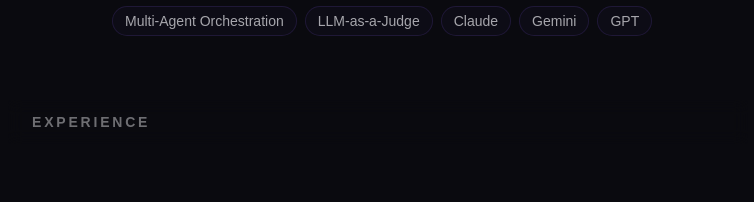
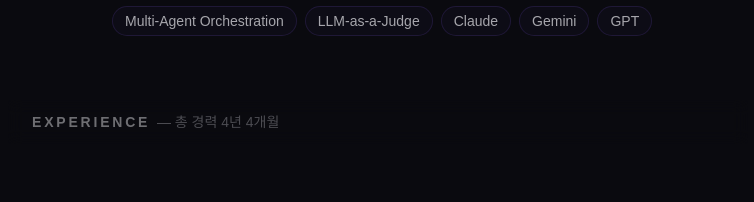
Before and after one commit to Mino777/ai-study, a Next.js app: page /resume in a window 1280 px wide. Shown: the part 1015-1217 px from the top of the page, without its empty margins (262-1016 px from the left). Built offline with nearby package versions, Linux system fonts and the light colour scheme; no server answers; a web font is replaced by a local one.

Commit message:
feat: add total career years to Experience section

```diff
--- a/src/app/resume/page.tsx
+++ b/src/app/resume/page.tsx
@@ -288,7 +288,7 @@ export default function ResumePage() {
 
         {/* ═══════════ EXPERIENCE ═══════════ */}
         <section className="mb-16">
-          <SectionHead>Experience</SectionHead>
+          <SectionHead>Experience <span className="text-text/30 font-normal normal-case tracking-normal">— 총 경력 4년 4개월</span></SectionHead>
           <div className="space-y-4">
             {WORK.map((w) => (
               <div
```
